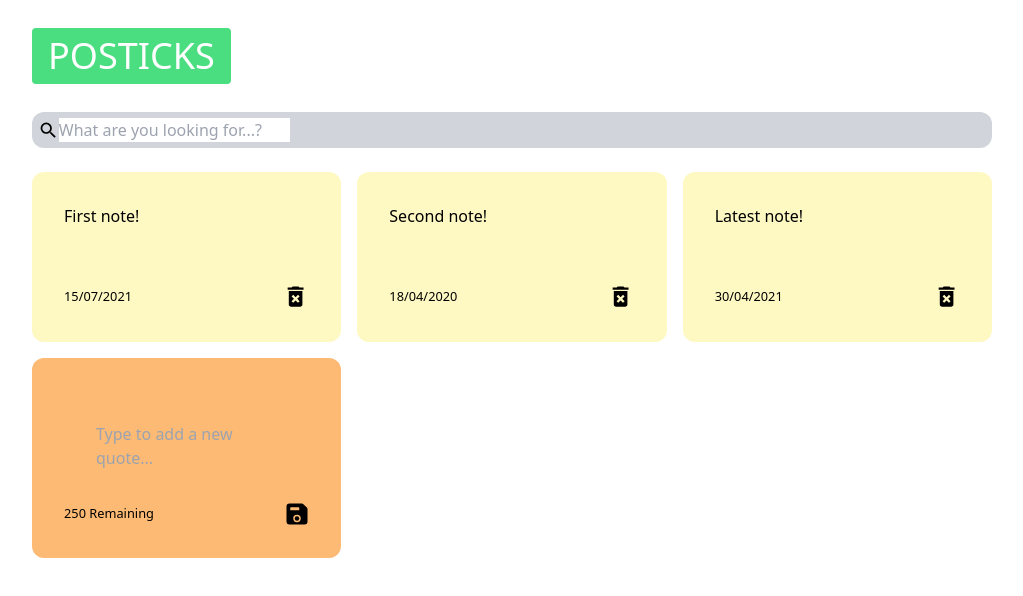
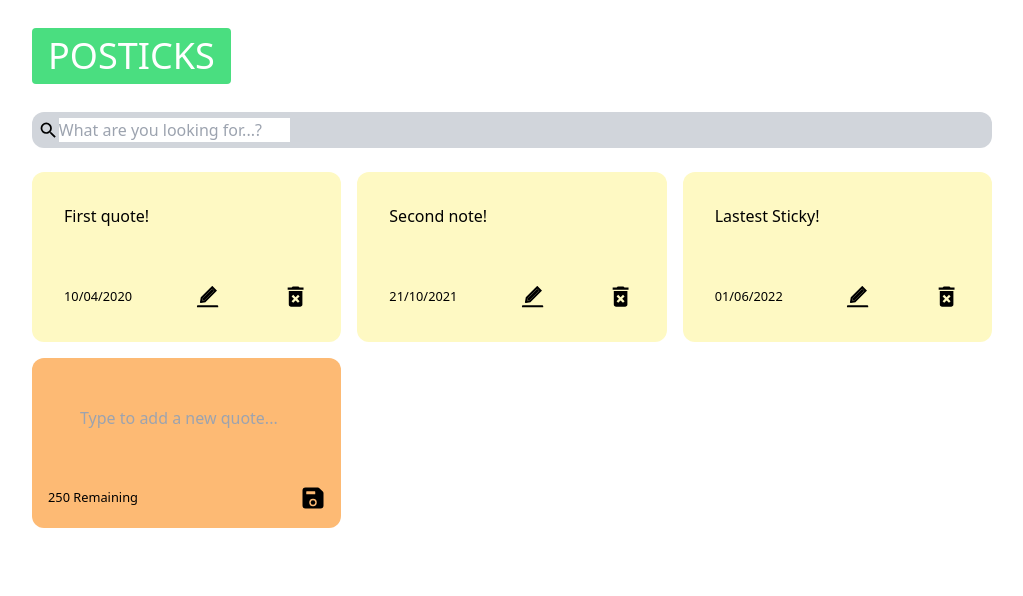
Before and after one commit to tatyajh/posticks, a React (Create React App) app: page / in a window 1280 px wide. Shown: the top 596 px of the page, without its empty margins (128-1151 px from the left). Built offline with nearby package versions, Linux system fonts and the light colour scheme.

Commit message:
Update Botton

```diff
--- a/src/App.js
+++ b/src/App.js
@@ -9,19 +9,18 @@ function App() {
 	const [notes, setNotes] = useState([
 		{
 			id: nanoid(),
-      text: 'First note!',
-      date: '15/07/2021',
+			text: 'First quote!',
+			date: '10/04/2020',
 		},
 		{
 			id: nanoid(),
 			text: 'Second note!',
-      date: '18/04/2020',
+			date: '21/10/2021',
 		},
-
 		{
 			id: nanoid(),
-      text: 'Latest note!',
-      date: '30/04/2021',
+			text: 'Lastest Sticky!',
+			date: '01/06/2022',
 		},
 	]);
 
@@ -39,14 +38,17 @@ function App() {
 		}
 	}, []);
 
+
 	useEffect(() => {
 		localStorage.setItem(
-      'react-notes-app-data',
+			'posticks-data',
 			JSON.stringify(notes)
 			);
 		}, [notes]);
 
-  const addNote = (text) => {
+
+
+	function addNote(text) {
 		const date = new Date();
 		const newNote = {
 			id: nanoid(),
@@ -55,7 +57,14 @@ function App() {
 		};
 		const newNotes = [...notes, newNote];
 		setNotes(newNotes);
-  };
+	}
+
+	function updateNote (text){
+		const edit = {
+
+		}
+
+	}
 
 	const deleteNote = (id) => {
 		const newNotes = notes.filter((note) => note.id !== id);
@@ -71,7 +80,9 @@ function App() {
 					notes={notes.filter((note) => note.text.toLowerCase().includes(searchText)
 					)}
 					handleAddNote={addNote}
-          handleDeleteNote={deleteNote} />
+					handleDeleteNote={deleteNote}
+					handleUpdateNote={updateNote}
+					/>
 			</div>
 		</div>
 	);
--- a/src/assets/main.css
+++ b/src/assets/main.css
@@ -451,7 +451,7 @@ Ensure the default browser behavior of the `hidden` attribute.
   background-color: rgb(253 186 116 / var(--tw-bg-opacity));
   min-height: 170px;
   border-radius: 0.75rem;
-  padding: 2rem;
+  padding: 1rem;
   display: flex;
   flex-direction: column;
   justify-items: start;
@@ -482,6 +482,10 @@ textarea:focus {
   cursor: pointer;
 }
 
+.update-icon {
+  cursor: pointer;
+}
+
 .search {
   margin-bottom: 1.5rem;
   display: flex;
@@ -507,11 +511,6 @@ textarea:focus {
 .dark-mode {
   --tw-bg-opacity: 1;
   background-color: rgb(0 0 0 / var(--tw-bg-opacity));
-}
-
-.dark-mode h4 {
-  --tw-text-opacity: 1;
-  color: rgb(255 255 255 / var(--tw-text-opacity));
 }
 
 .header {
--- a/src/assets/tailwind.css
+++ b/src/assets/tailwind.css
@@ -30,7 +30,7 @@
 
 .note-new{
     @apply bg-orange-300;
-    @apply rounded-xl p-8 min-h-full;
+    @apply rounded-xl p-4 min-h-full;
     @apply flex flex-col;
     @apply justify-items-start;
     @apply whitespace-pre-wrap;
@@ -54,6 +54,11 @@ textarea:focus{
 
 }
 
+.update-icon{
+    @apply cursor-pointer;
+
+ }
+
 .search{
     @apply flex items-center bg-gray-300 rounded-xl p-1.5 mb-6;
 }
@@ -68,10 +73,6 @@ textarea:focus{
 
 .dark-mode {
     @apply bg-black;
-}
-
-.dark-mode h4 {
-    @apply text-white;
 }
 
 .header{
--- a/src/components/Note.js
+++ b/src/components/Note.js
@@ -1,21 +1,26 @@
 import  React from 'react';
 import { MdDeleteForever } from 'react-icons/md';
+import { AiTwotoneEdit } from "react-icons/ai";
 
-
-function Note({ id, text, date, handleDeleteNote }) {
+function Note({ id, text, date, handleDeleteNote, handleUpdateNote}) {
     return (
         <div className='note'>
             <span>{text}</span>
             <div className='note-footer'>
                 <small>{date}</small>
+
+                <AiTwotoneEdit onClick={() => handleUpdateNote(id)}
+                className='update-icon'
+                size='1.7em' />
+
                 <MdDeleteForever onClick={() => handleDeleteNote(id)}
                 className='delete-icon'
                 size='1.7em' />
 
+
             </div>
         </div>
 
-    );
-}
+    );}
 
 export default Note;
--- a/src/components/NotesList.js
+++ b/src/components/NotesList.js
@@ -2,7 +2,7 @@ import React from 'react';
 import Note from './Note';
 import AddNote from './AddNote';
 
-function NoteList({ notes, handleAddNote, handleDeleteNote }) {
+function NoteList({ notes, handleAddNote, handleDeleteNote, handleUpdateNote }) {
     return (
 
         <div className='notes-list'>
@@ -12,10 +12,13 @@ function NoteList({ notes, handleAddNote, handleDeleteNote }) {
                     text={note.text}
                     date={note.date}
                     handleDeleteNote={handleDeleteNote}
+                    handleUpdateNote={handleUpdateNote}
                 />
 
             ))}
-            <AddNote handleAddNote = {handleAddNote} />
+            <AddNote handleAddNote = {handleAddNote}
+
+            />
         </div>
 
     );
```
Lines whose indentation alone changed are shown as unchanged.
